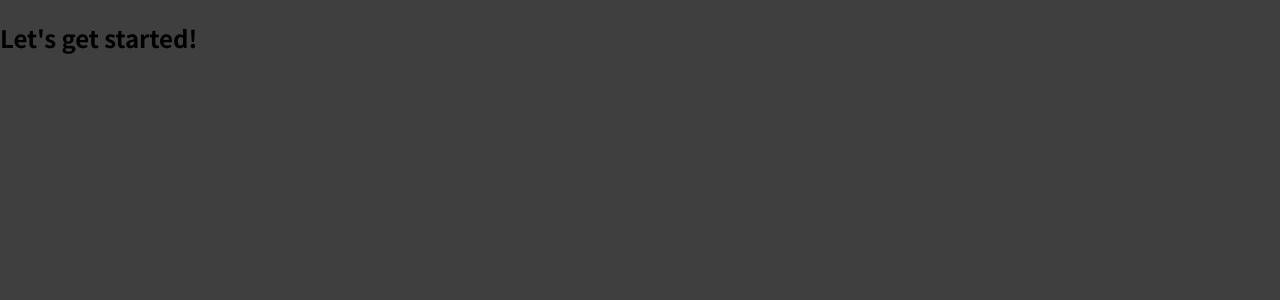
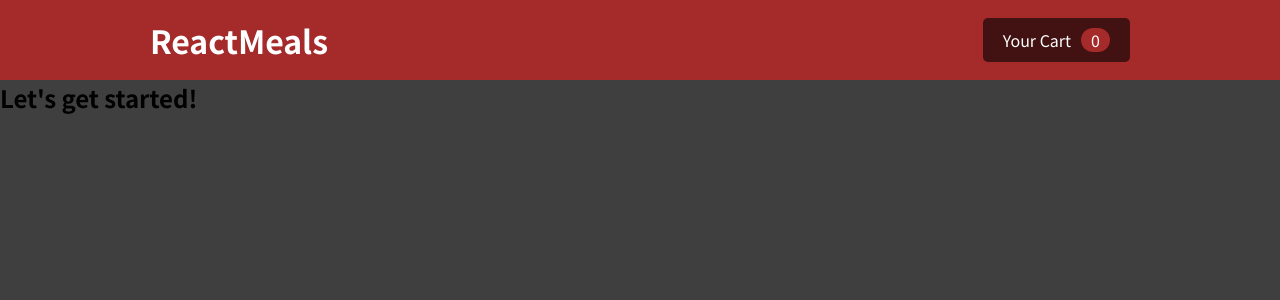
Before and after one commit to DanBi-Lee/food-order-app, a React (Create React App) app: page / in a window 1280 px wide. Shown: the top 300 px of the page. Built offline with nearby package versions, Linux system fonts and the light colour scheme.

Commit message:
Add MainHeader Component

```diff
--- a/src/App.js
+++ /dev/null
@@ -1,9 +0,0 @@
-function App() {
-  return (
-    <div>
-      <h2>Let's get started!</h2>
-    </div>
-  );
-}
-
-export default App;
--- /dev/null
+++ b/src/App.jsx
@@ -0,0 +1,14 @@
+import MainHeader from "./components/Layout/MainHeader";
+
+function App() {
+  return (
+    <>
+      <MainHeader />
+      <div>
+        <h2>Let's get started!</h2>
+      </div>
+    </>
+  );
+}
+
+export default App;
--- /dev/null
+++ b/src/components/Layout/MainHeader.jsx
@@ -0,0 +1,17 @@
+import style from './MainHeader.module.css';
+
+function MainHeader() {
+    return (
+        <header className={style.headBox}>
+            <div className={style.innerBox}>
+                <h1>ReactMeals</h1>
+                <div className={style.badge}>
+                    <div>Your Cart</div>
+                    <div className={style.count}>0</div>
+                </div>
+            </div>
+        </header>
+    );
+}
+
+export default MainHeader;
--- /dev/null
+++ b/src/components/Layout/MainHeader.module.css
@@ -0,0 +1,28 @@
+.headBox {
+    height: 0.8rem;
+    background-color: brown;
+    color: #fff;
+}
+.headBox .innerBox {
+    max-width: 9.8rem;
+    height: 100%;
+    margin: 0 auto;
+    display: flex;
+    justify-content: space-between;
+    align-items: center;
+}
+
+.badge {
+    display: flex;
+    align-items: center;
+    padding: 0.1rem 0.2rem;
+    background-color: rgba(0,0,0,0.6);
+    border-radius: 0.05rem;
+}
+
+.badge .count {
+    margin-left: 0.1rem;
+    padding: 0 0.1rem;
+    background-color: brown;
+    border-radius: 0.5rem;
+}
--- a/src/index.css
+++ b/src/index.css
@@ -1,7 +1,13 @@
 @import url('https://fonts.googleapis.com/css2?family=Noto+Sans+JP:wght@400;700&display=swap');
+
+:root {
+  font-size: 100px;
+}
 
 * {
   box-sizing: border-box;
+  padding: 0px;
+  margin: 0px;
 }
 
 html {
@@ -11,4 +17,5 @@ html {
 body {
   margin: 0;
   background-color: #3f3f3f;
+  font-size: 16px;
 }
```
Also changed, not shown: 1 other file (tests, documents, lock files or other folders).
